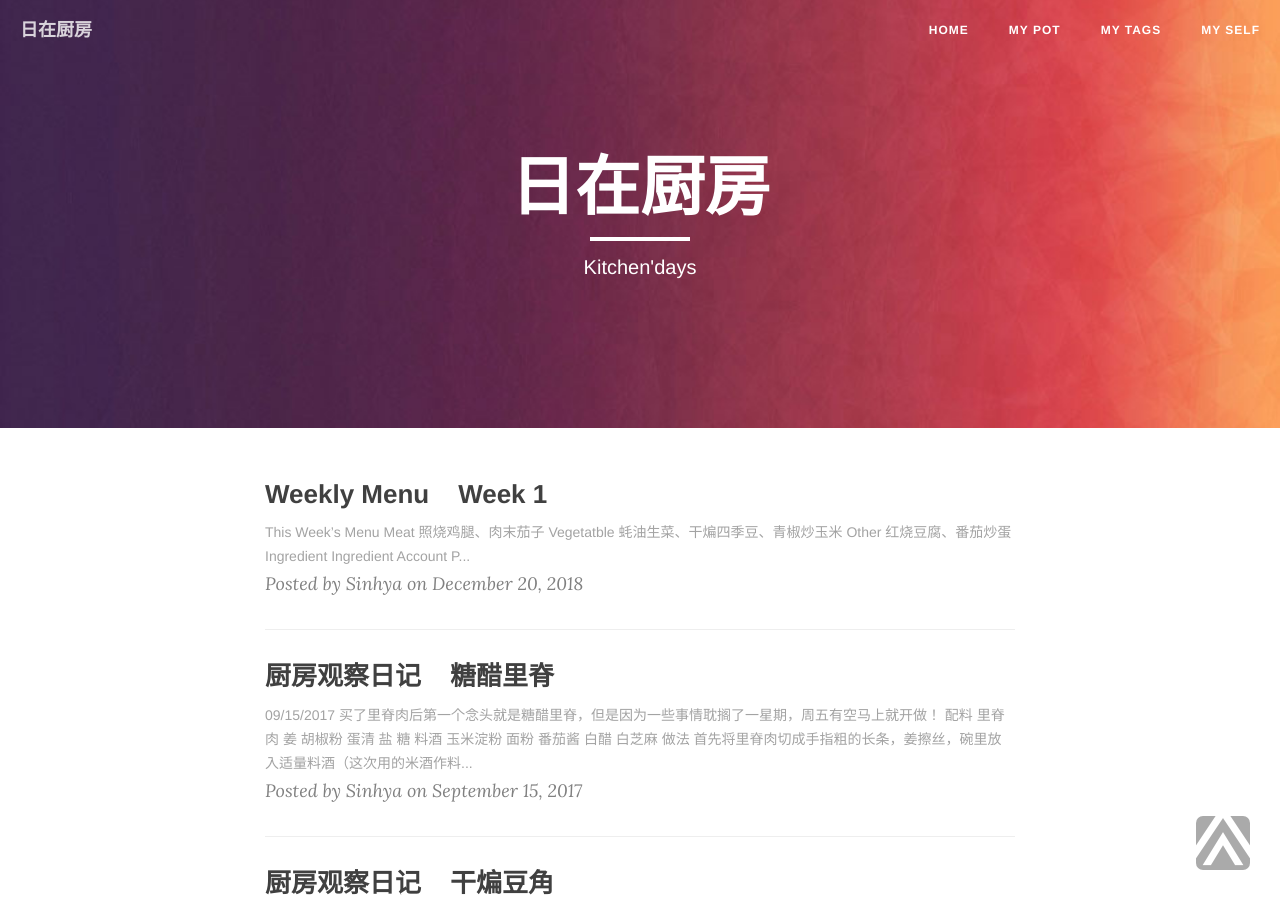
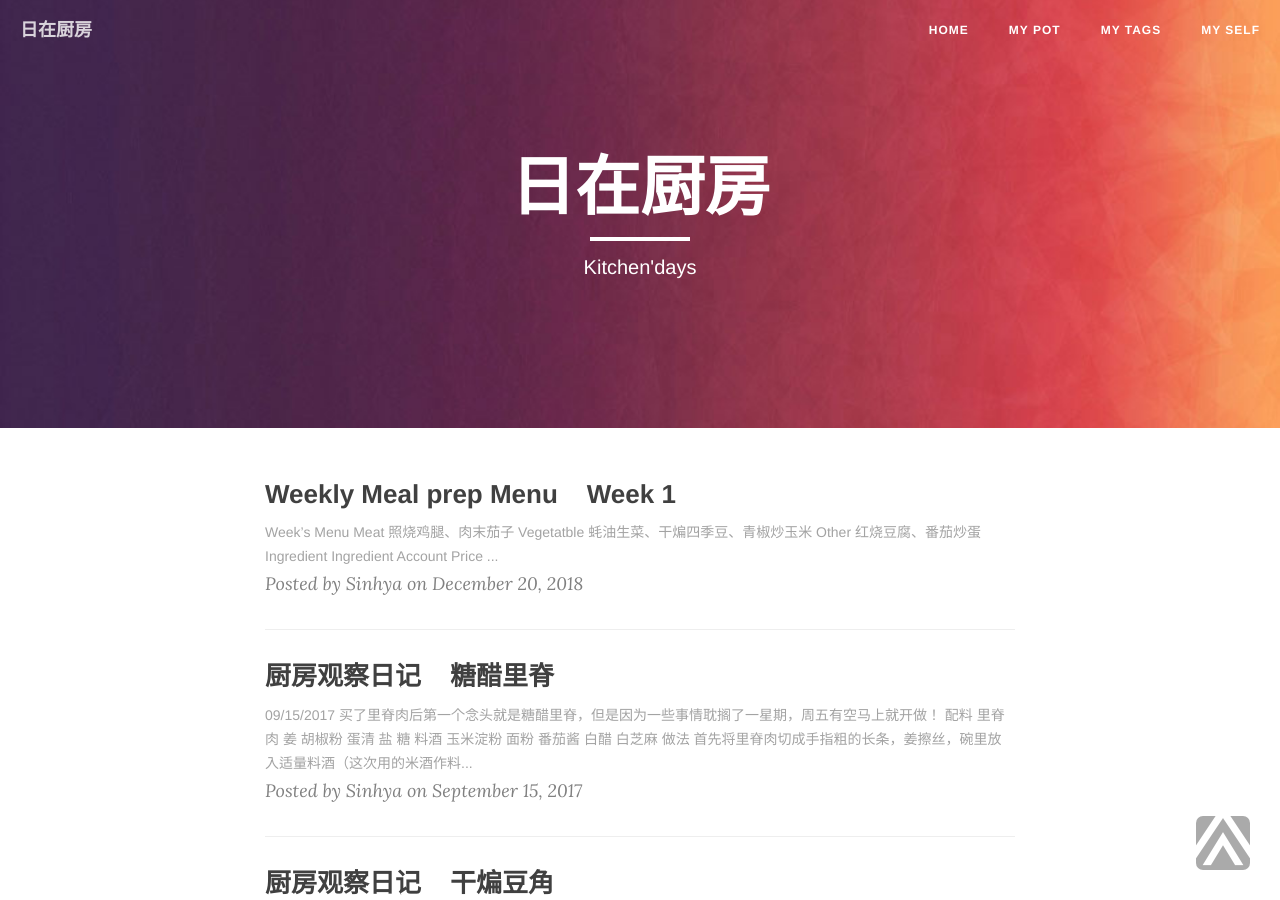
Before and after one commit to junyahuang/junyahuang.github.io, a Jekyll site: the page built from index.html, in a window 1280 px wide and 900 px high. Built offline with Jekyll 4.4.1, drawn with Linux system fonts in a browser that asks for light colours; nearby versions of some CDN libraries; the list of posts is cut into pages by our own code.

Commit message:
Update 2018-12-20-weeklycookingrom-1.md

```diff
--- a/_posts/2018-12-20-weeklycookingrom-1.md
+++ b/_posts/2018-12-20-weeklycookingrom-1.md
@@ -1,8 +1,8 @@
 ---
 layout: post
-title: Weekly Menu&nbsp;&nbsp;&nbsp;&nbsp;Week 1
+title: Weekly Meal prep Menu&nbsp;&nbsp;&nbsp;&nbsp;Week 1
 date: 2018-12-20
-categories: weeklycooking
+categories: mealprepcooking
 tags: [厨房]
 description: 我的厨房观察日记，向着不饿死自己的境界上迈进。
 header-img: "img-post/theme.jpg"
@@ -14,7 +14,7 @@
  <br />
 
 
-### This Week's Menu
+### Week's Menu
 <br />
 <br />
 
```
